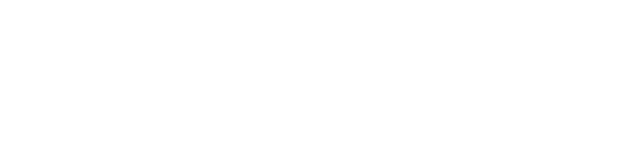
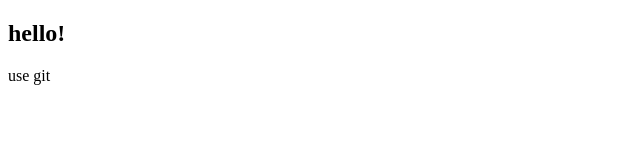
Before and after one commit to ofeliannie/git_base, a plain HTML site: page index.html in a window 1280 px wide. Shown: the whole page, without its empty margins (0-640 px from the left). Drawn offline with Linux system fonts and the light colour scheme.

Commit message:
third version

```diff
--- a/index.html
+++ b/index.html
@@ -6,6 +6,7 @@
     <title>Document</title>
 </head>
 <body>
-
+    <h2>hello!</h2>
+    <p>use git</p>
 </body>
 </html>
--- a/script.js
+++ b/script.js
@@ -0,0 +1 @@
+console.log("hi");
```
